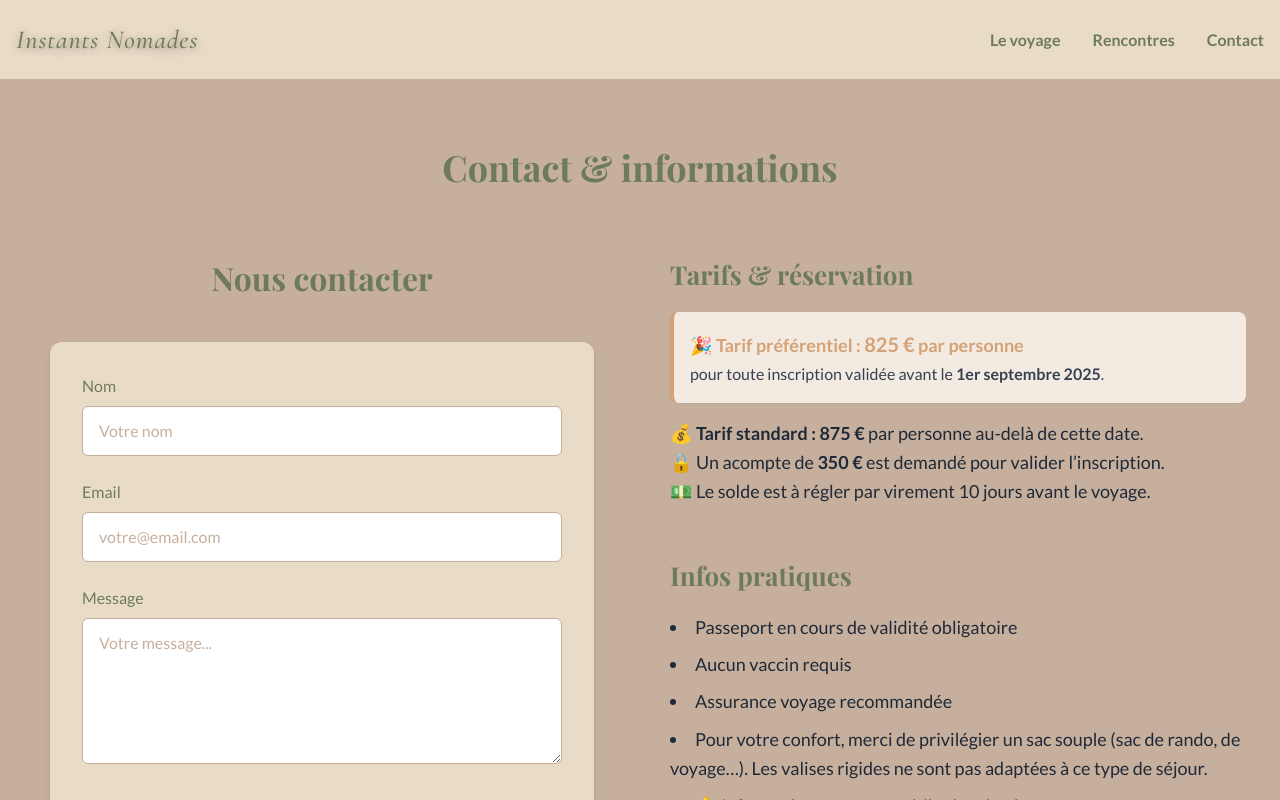
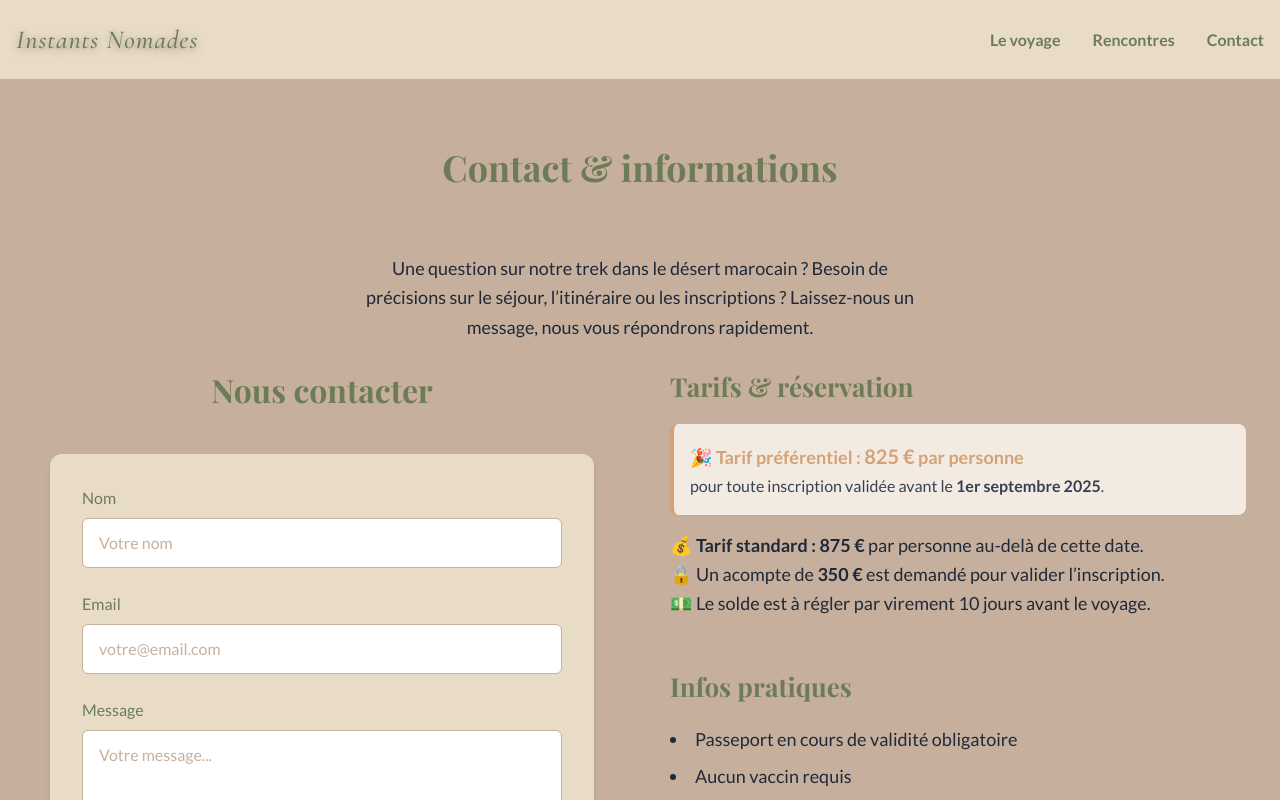
Before and after one commit to GrissaDrauka/instants-nomades, an Angular app: page /contact in a window 1280 px wide. Shown: the top 800 px of the page. Built offline with nearby package versions, Linux system fonts and the light colour scheme.

Commit message:
Optim SEO 4

```diff
--- a/src/app/components/contact/contact.html
+++ b/src/app/components/contact/contact.html
@@ -5,6 +5,10 @@
             <h2 class="font-display text-[36px] text-vert-sauge font-bold text-center mb-[60px]">
                 Contact & informations
             </h2>
+            <p class="text-[18px] text-gray-800 leading-relaxed text-center mb-6 max-w-xl mx-auto">
+                Une question sur notre trek dans le désert marocain ? Besoin de précisions sur le séjour, l’itinéraire ou les inscriptions ?
+                Laissez-nous un message, nous vous répondrons rapidement.
+            </p>
 
             <div class="flex flex-col lg:flex-row gap-[60px] justify-center items-start">
                 <div class="w-full max-w-xl mx-auto lg:mx-0 lg:flex-1">
```
